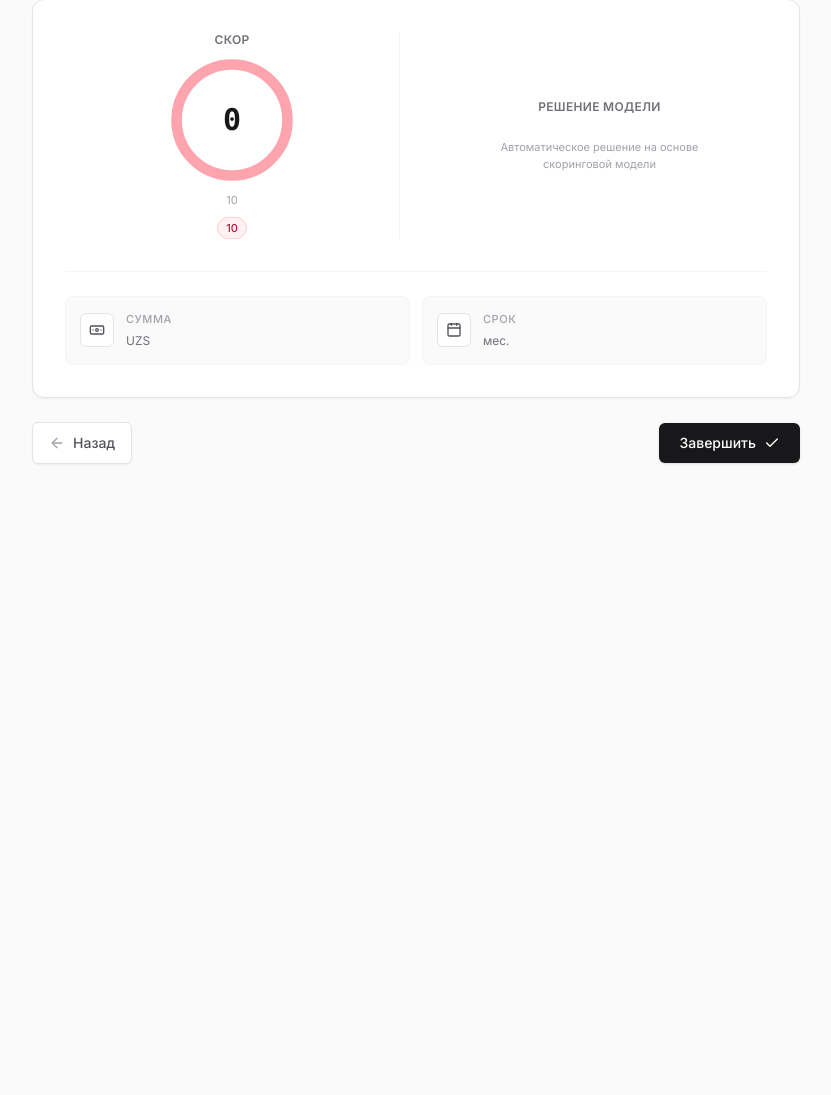
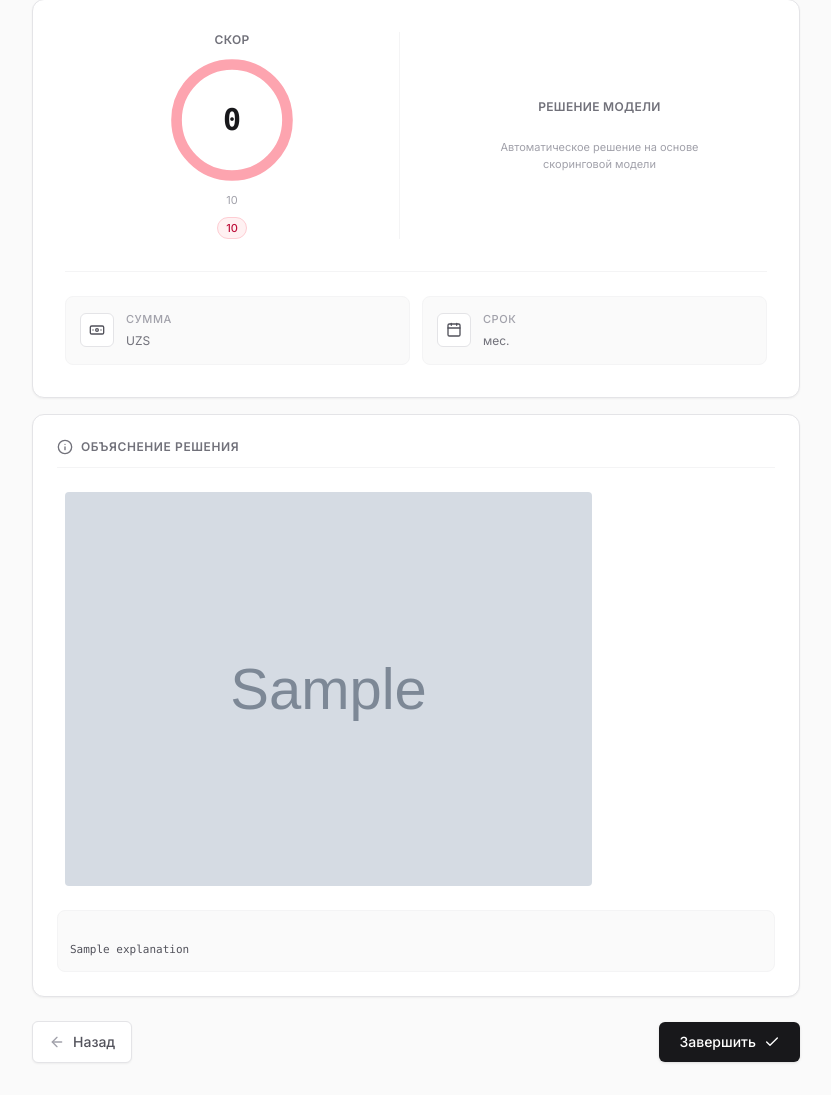
Before and after one commit to moliyai/msfs, a Django app: template templates/score.html in a window 1280 px wide. Shown: the part 171-1266 px from the top of the page, without its empty margins (224-1055 px from the left). Before the commit the page ends 635 px from the top, so only its background shows below. Run offline with Django 5.2, Linux system fonts and the light colour scheme; the template is opened without the code that fills it: most values are stand-ins (such as "Sample title", 1, 10 or a date in 2020); grey boxes marked "Sample" are stand-in pictures; some libraries are stand-ins or nearby versions.

Commit message:
feat: add shap image and explanation

```diff
--- a/templates/score.html
+++ b/templates/score.html
@@ -179,6 +179,30 @@
 
         </div>
 
+        <!-- Explanation & SHAP Image Card -->
+        {% if data.explanation or data.imageUrl %}
+        <div class="rounded-xl border border-zinc-200 bg-white p-5 sm:p-6 shadow-sm space-y-4">
+            <div class="flex items-center gap-2 border-b border-zinc-100 pb-3">
+                <i data-lucide="info" class="w-4 h-4 text-zinc-500"></i>
+                <h3 class="text-xs font-semibold uppercase tracking-wider text-zinc-500">Объяснение решения</h3>
+            </div>
+
+            {% if data.imageUrl %}
+            <div class="rounded-lg p-2 flex justify-center overflow-hidden">
+                <a href="{{ data.imageUrl }}" target="_blank" title="Открыть в полном размере" class="block w-full">
+                    <img src="{{ data.imageUrl }}" alt="SHAP Explanation" class="w-3/4 h-auto object-contain rounded hover:opacity-95 transition-opacity" />
+                </a>
+            </div>
+            {% endif %}
+
+            {% if data.explanation %}
+            <div class="p-3 rounded-lg bg-zinc-50 border border-zinc-100 text-[11px] font-mono text-zinc-600 whitespace-pre-line leading-relaxed">
+                {{ data.explanation }}
+            </div>
+            {% endif %}
+        </div>
+        {% endif %}
+
         <!-- Actions -->
         <div class="flex items-center justify-between pt-2">
             <button
```
Also changed, not shown: core/views.py (+10 -6 lines).
